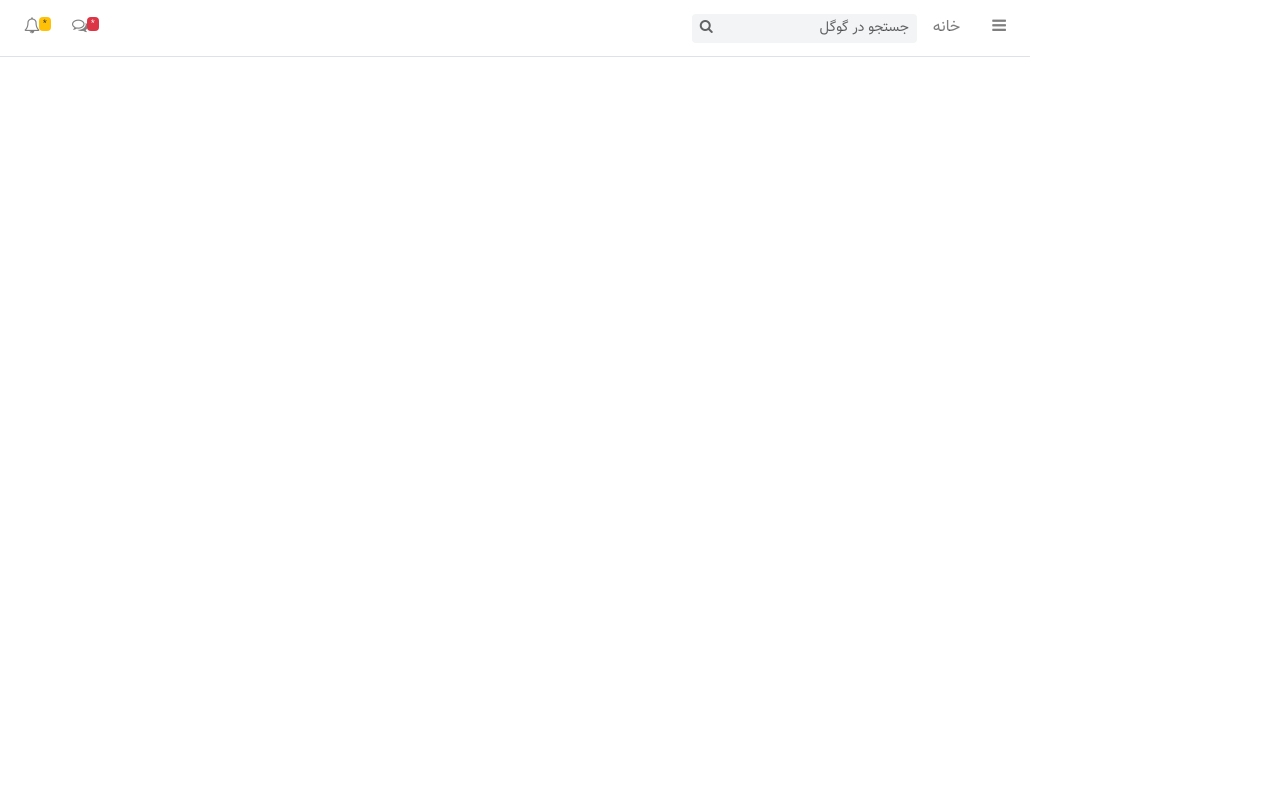
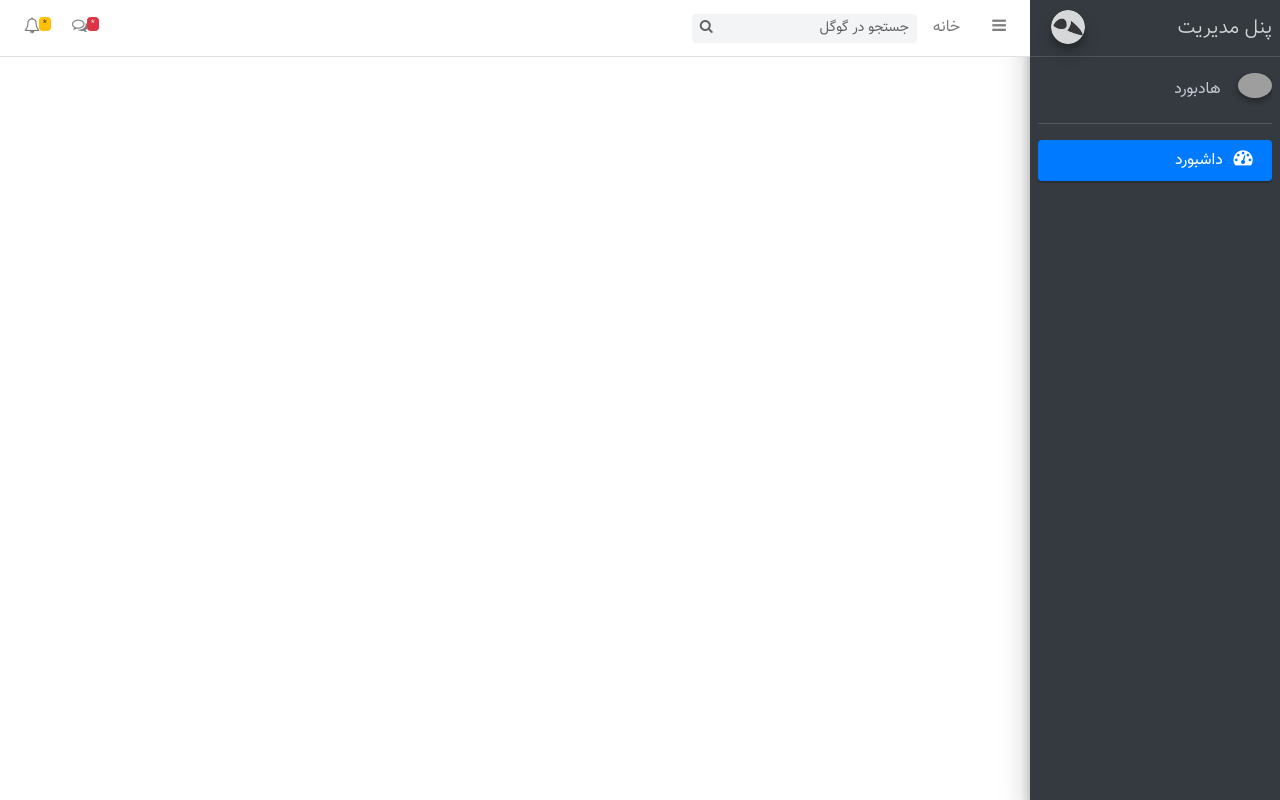
Before and after one commit to HadBoard/Dashboar-H, a PHP site: template templates/sidebar.php in a window 1280 px wide. Run offline with PHP 8.4, Linux system fonts and the light colour scheme; the template is opened without the code that fills it, so the values that code supplies are empty; grey boxes are pictures that could not be loaded.

Commit message:
Update sidebar.php

```diff
--- a/templates/sidebar.php
+++ b/templates/sidebar.php
@@ -1 +1,41 @@
-<?php
+<aside class="main-sidebar sidebar-dark-primary elevation-4">
+    <!-- Brand Logo -->
+    <a href="https://hadboard.ir" class="brand-link">
+        <img src="../public/img/HadBoard.png" alt="AdminLTE Logo" class="brand-image img-circle elevation-3"
+             style="opacity: .8">
+        <span class="brand-text font-weight-light">پنل مدیریت</span>
+    </a>
+
+    <!-- Sidebar -->
+    <div class="sidebar" style="direction: ltr">
+        <div style="direction: rtl">
+            <!-- Sidebar user panel (optional) -->
+            <div class="user-panel mt-3 pb-3 mb-3 d-flex">
+                <div class="image">
+                    <img src="../public/img/Me.png" class="img-circle elevation-2" alt="User Image">
+                </div>
+                <div class="info">
+                    <a href="https://hadboard.ir" class="d-block">هادبورد</a>
+                </div>
+            </div>
+
+            <!-- Sidebar Menu -->
+            <nav class="mt-2">
+                <ul class="nav nav-pills nav-sidebar flex-column" data-widget="treeview" role="menu" data-accordion="false">
+                    <!-- Add icons to the links using the .nav-icon class
+                         with font-awesome or any other icon font library -->
+                    <li class="nav-item has-treeview menu-open">
+                        <a href="#" class="nav-link active">
+                            <i class="nav-icon fa fa-dashboard"></i>
+                            <p>
+                                داشبورد
+                            </p>
+                        </a>
+                    </li>
+                </ul>
+            </nav>
+            <!-- /.sidebar-menu -->
+        </div>
+    </div>
+    <!-- /.sidebar -->
+</aside>
```
